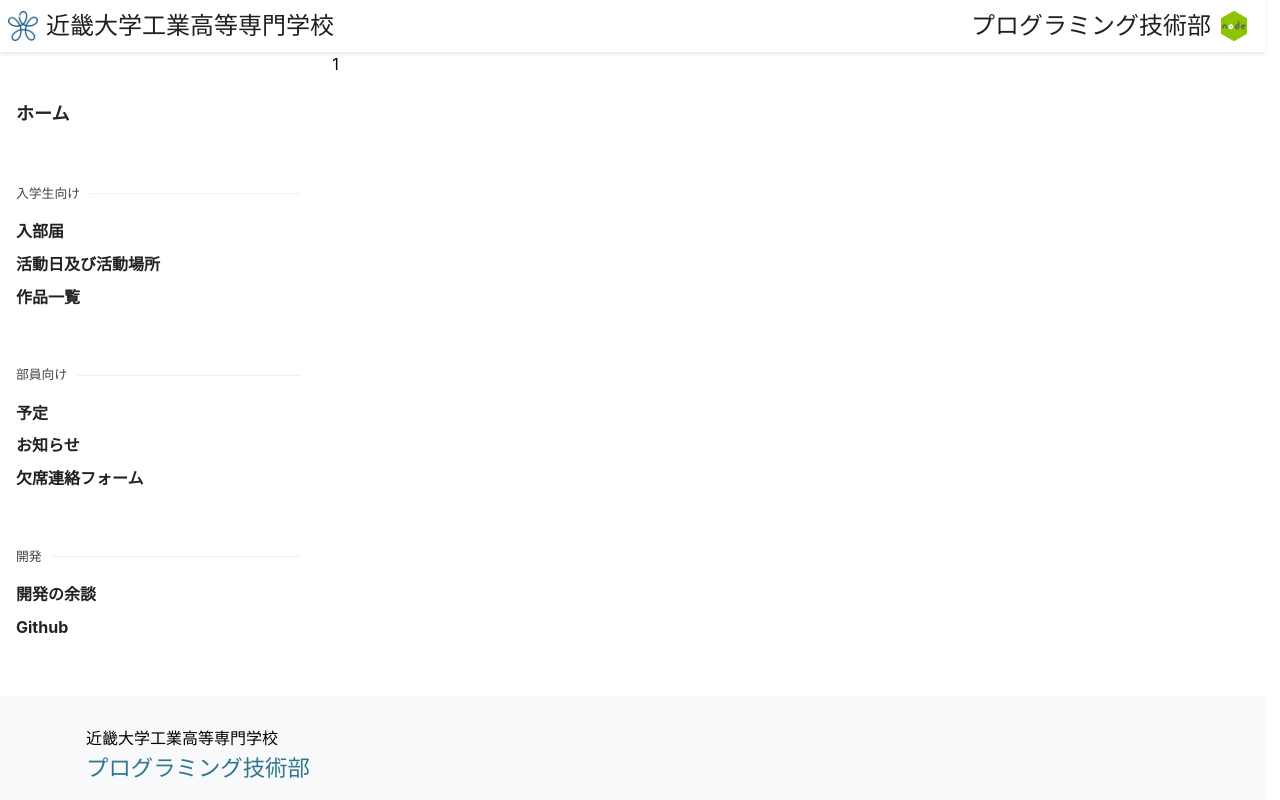
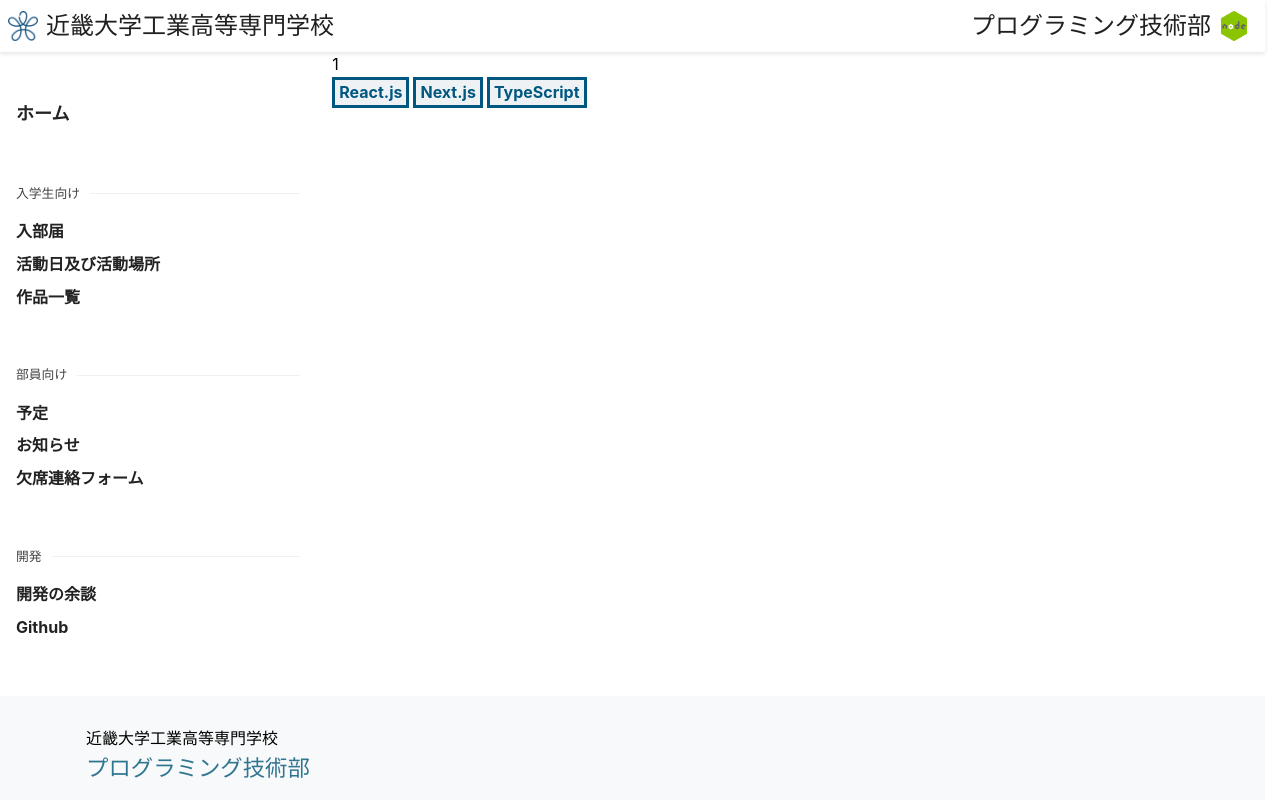
Before and after one commit to mokkun55/procon-homepage, a Next.js app: page /works/1 in a window 1280 px wide. Shown: the top 800 px of the page. Built offline with nearby package versions, Linux system fonts and the light colour scheme.

Commit message:
feat: fix tags styles & upate works/[id] page

```diff
--- /dev/null
+++ b/src/app/Works/[id]/page.module.scss
@@ -0,0 +1,7 @@
+.container {
+  .tags {
+    display: flex;
+    width: fit-content;
+    gap: 0px 4px;
+  }
+}
--- a/src/app/works/[id]/page.tsx
+++ b/src/app/works/[id]/page.tsx
@@ -1,3 +1,6 @@
+import { Tags } from '@/components/features/Tags'
+import styles from './page.module.scss'
+
 type Props = {
   params: Promise<{
     id: string
@@ -7,5 +10,14 @@
 export default async function page(props: Props) {
   const params = await props.params
   const { id } = params
-  return <div>{id}</div>
+  return (
+    <div className={styles.container}>
+      <p>{id}</p>
+      <div className={styles.tags}>
+        <Tags text="React.js" />
+        <Tags text="Next.js" />
+        <Tags text="TypeScript" />
+      </div>
+    </div>
+  )
 }
--- a/src/components/features/Tags/index.module.scss
+++ b/src/components/features/Tags/index.module.scss
@@ -3,16 +3,12 @@
   flex: auto;
   margin: 0;
   padding: 0;
-  // background-color: --secondary;
-  background-color: #eef2f5;
-
-  // border: solid 3px --primary;
-  border: solid 3px #005780;
+  background-color: var(--secondary);
+  border: solid 3px var(--primary);
 
   .text{
-    padding: 2 4;
-    // color: --primary;
-    color: #005780;
+    padding: 2px 4px;
+    color: var(--primary);
     font-weight: bold;
   }
 }
```
